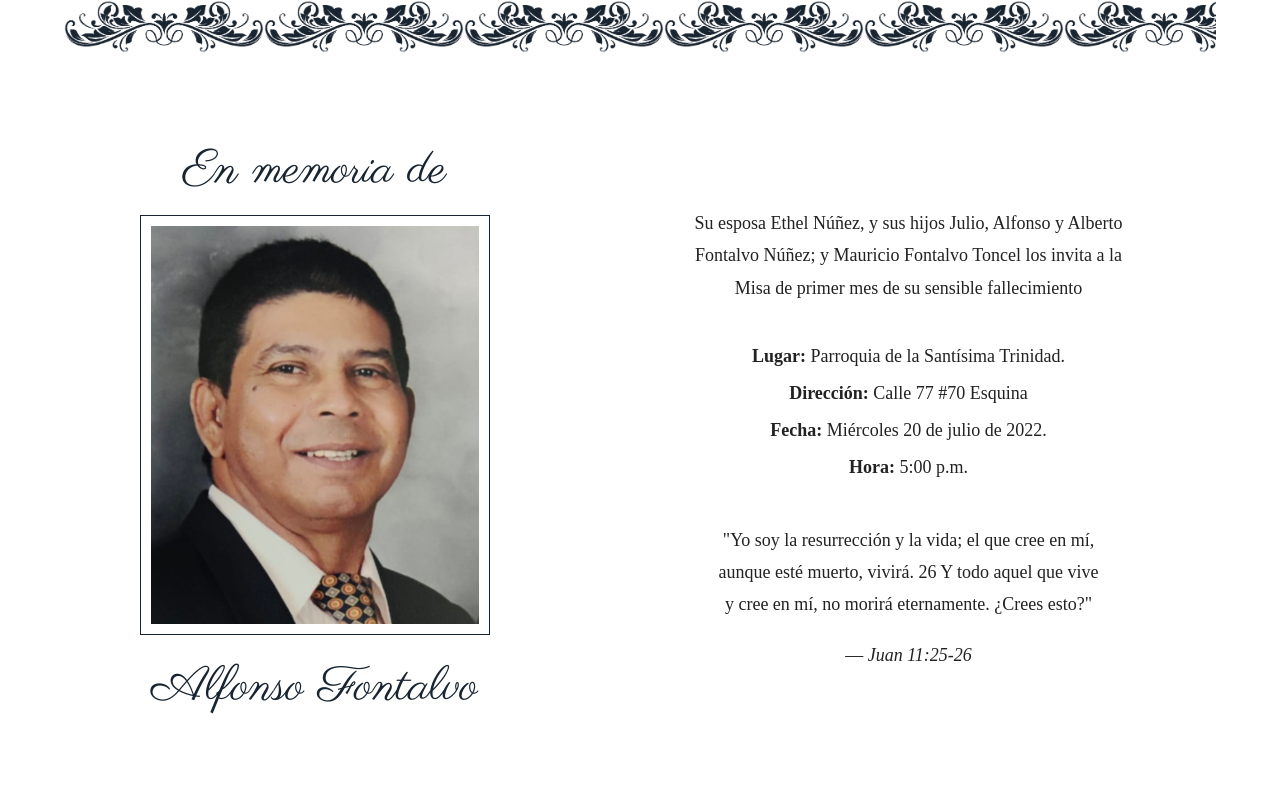
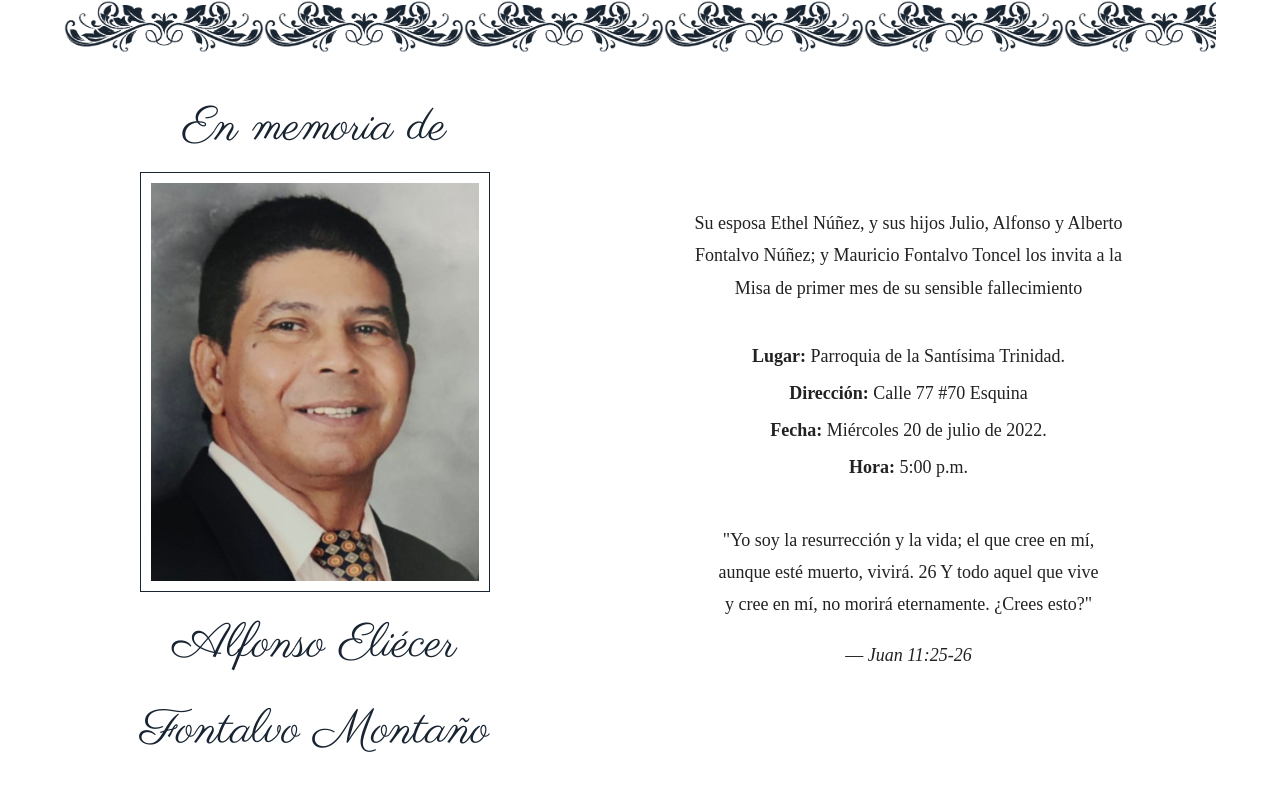
Before and after one commit to Alffonti/tarjeta-misa, a plain HTML site: page index.html in a window 1280 px wide. Drawn offline with Linux system fonts and the light colour scheme.

Commit message:
Nombre completo

```diff
--- a/index.html
+++ b/index.html
@@ -14,7 +14,7 @@
         <div class='izquierda'>
             <h1 class='tarjeta'>En memoria de</h1>
             <img src='images/foto-alfonso-fontalvo.jpg' alt='' class='foto2'>
-            <p class='nombre'>Alfonso Fontalvo</p>
+            <p class='nombre'>Alfonso Eliécer<br>Fontalvo Montaño</p>
         </div>
         <div class='derecha'>
             <div class='texto-invitacion'>
```
